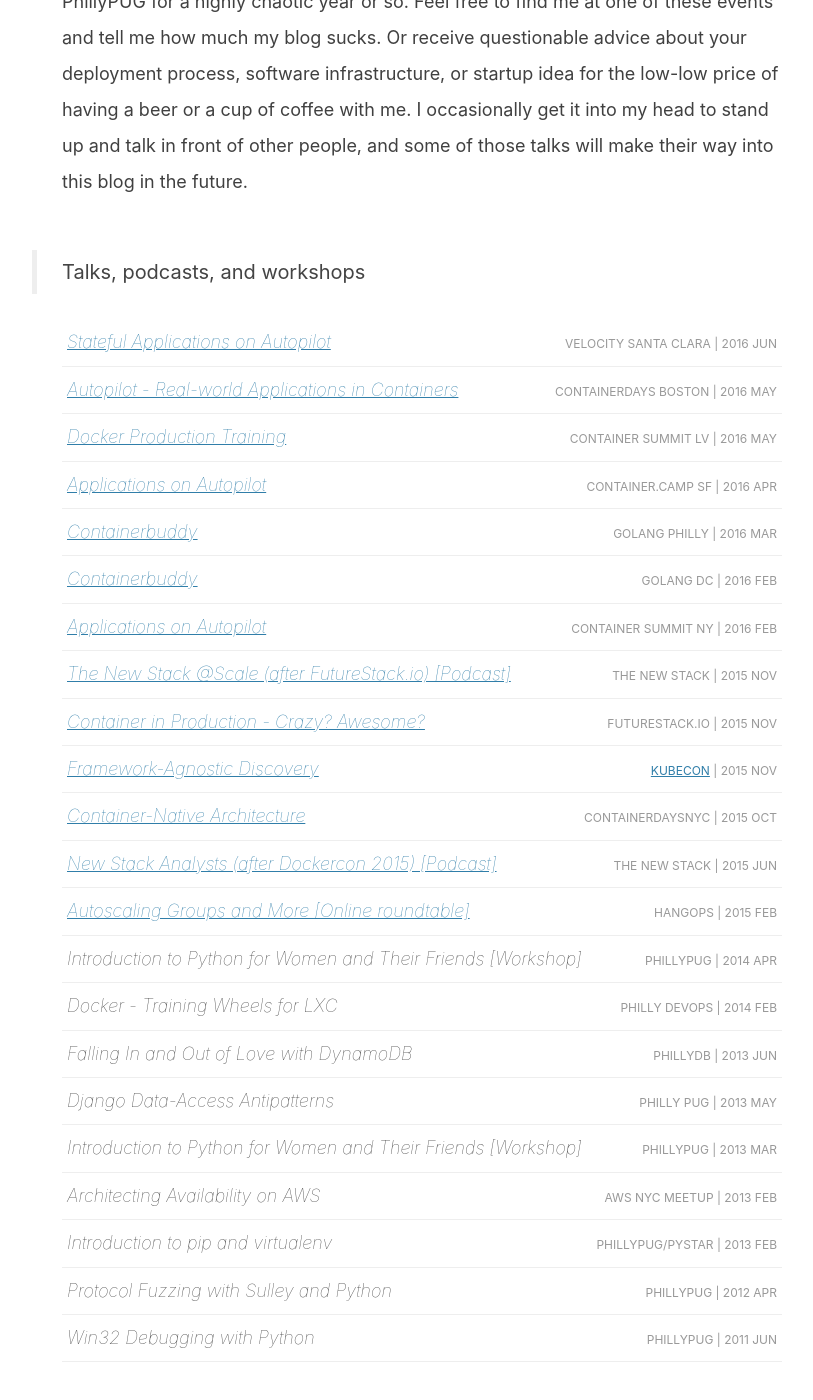
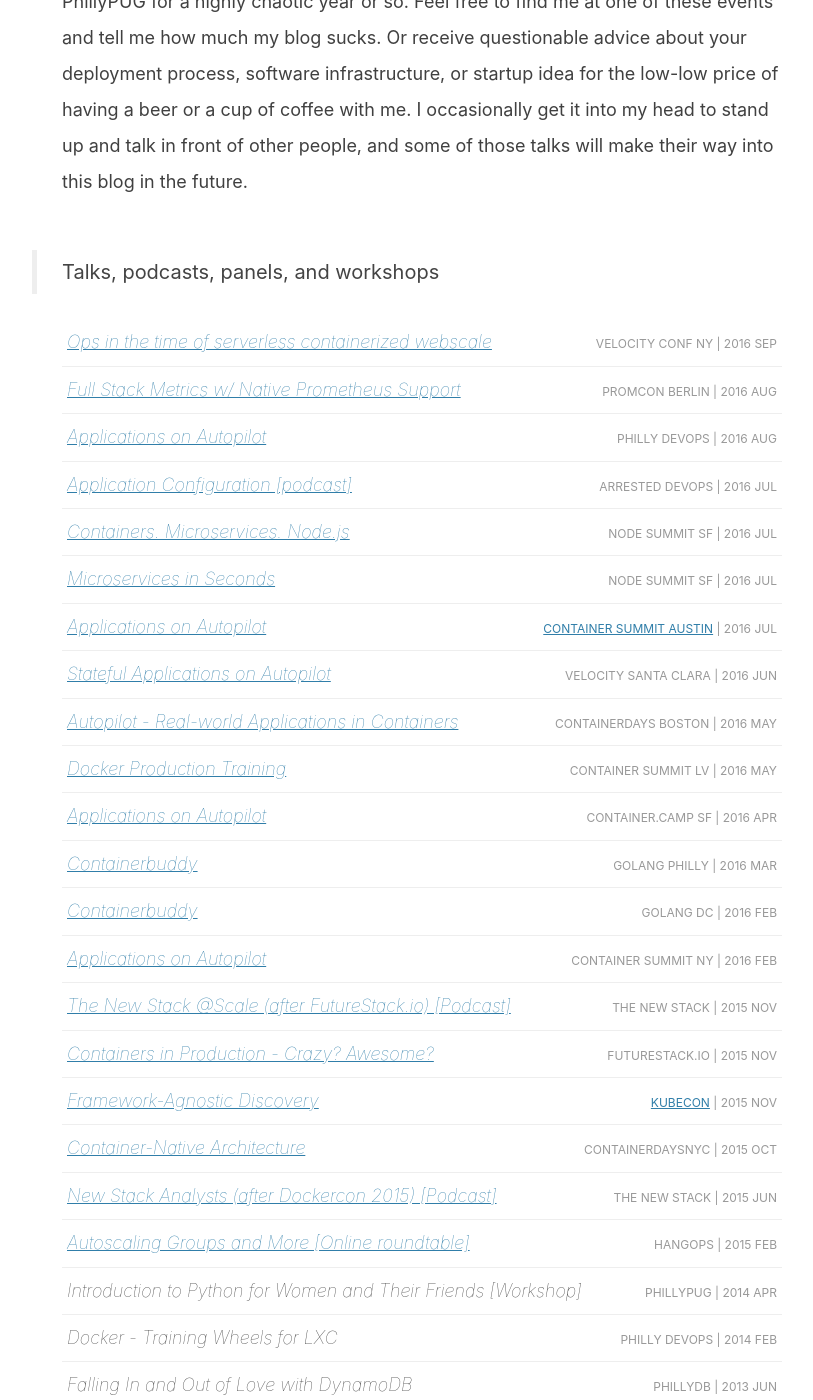
Before and after one commit to tgross/blog.0x74696d.com, a Jekyll site: the page built from community/index.md, in a window 1280 px wide and 1400 px high, scrolled down 489 px. Shown: the whole window, without its empty margins (218-1031 px from the left). Built offline with Jekyll 4.4.1, drawn with Linux system fonts in a browser that asks for light colours.

Commit message:
Updated data for talks

```diff
--- a/_data/events.yml
+++ b/_data/events.yml
@@ -1,3 +1,39 @@
+- title: Ops in the time of serverless containerized webscale
+  link: http://conferences.oreilly.com/velocity/devops-web-performance-ny/public/schedule/detail/53601
+  where: Velocity Conf NY
+  when: 2016 Sep
+
+- title: Full Stack Metrics w/ Native Prometheus Support
+  link: http://promcon.io/talks/full_stack_metrics_with_tritons_native_prometheus_support/
+  where: PromCon Berlin
+  when: 2016 Aug
+
+- title: Applications on Autopilot
+  link: http://www.meetup.com/PhillyDevOps/events/232054327/
+  where: Philly DevOps
+  when: 2016 Aug
+
+- title: Application Configuration [podcast]
+  link: https://www.arresteddevops.com/application-configuration/
+  where: Arrested DevOps
+  when: 2016 Jul
+
+- title: Containers. Microservices. Node.js
+  link: http://nodesummit.com/agenda/
+  where: Node Summit SF
+  when: 2016 Jul
+
+- title: Microservices in Seconds
+  link: http://nodesummit.com/agenda/
+  where: Node Summit SF
+  when: 2016 Jul
+
+- title: Applications on Autopilot
+  link: http://containersummit.io/city-series/2016/austin/videos/containerpilot-and-the-autopilot-pattern
+  where: Container Summit Austin
+  where-link: http://containersummit.io/city-series/2016/austin
+  when: 2016 Jul
+
 - title: Stateful Applications on Autopilot
   link: http://conferences.oreilly.com/velocity/devops-web-performance-ca/public/schedule/detail/50513
   where: Velocity Santa Clara
@@ -38,7 +74,7 @@
   where: The New Stack
   when: 2015 Nov
 
-- title: Container in Production - Crazy? Awesome?
+- title: Containers in Production - Crazy? Awesome?
   link: https://blog.newrelic.com/2016/01/07/containers-futurestack-fs15-video
   where: FutureStack.io
   when: 2015 Nov
--- a/community/index.md
+++ b/community/index.md
@@ -6,7 +6,7 @@
 
 Philly has a great tech scene. I regularly attend the Philly DevOps group, I make occasional appearances at PhillyDB and the Python group PhillyPUG, and I try to get to some of the great annual events in Philadelphia like Redsnake and BarCamp.  I've been the sometimes host of the AWS NYC meetup and was the lead organizer for PhillyPUG for a highly chaotic year or so. Feel free to find me at one of these events and tell me how much my blog sucks. Or receive questionable advice about your deployment process, software infrastructure, or startup idea for the low-low price of having a beer or a cup of coffee with me. I occasionally get it into my head to stand up and talk in front of other people, and some of those talks will make their way into this blog in the future.
 
-## Talks, podcasts, and workshops
+## Talks, podcasts, panels, and workshops
 
 <ul class="listing">
 {% for event in site.data.events %}
```
